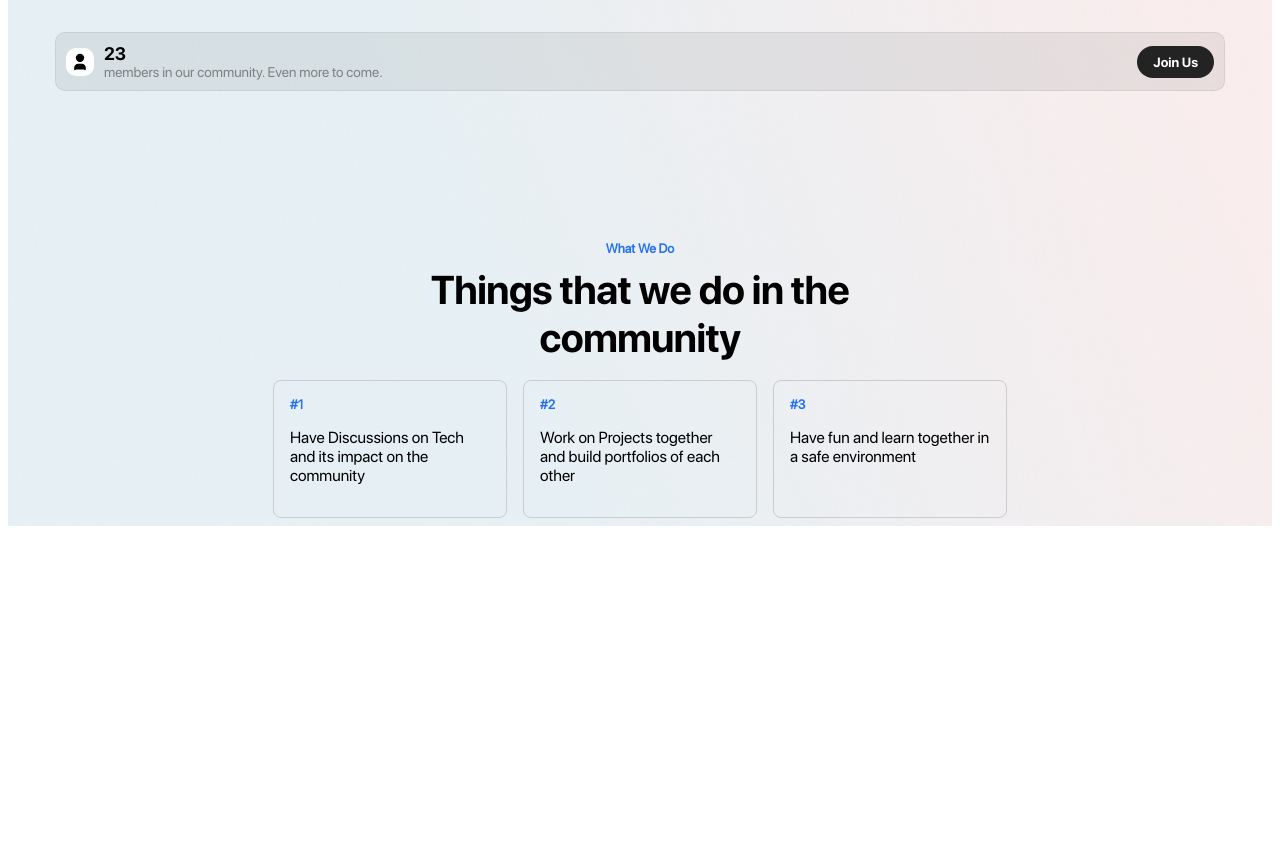
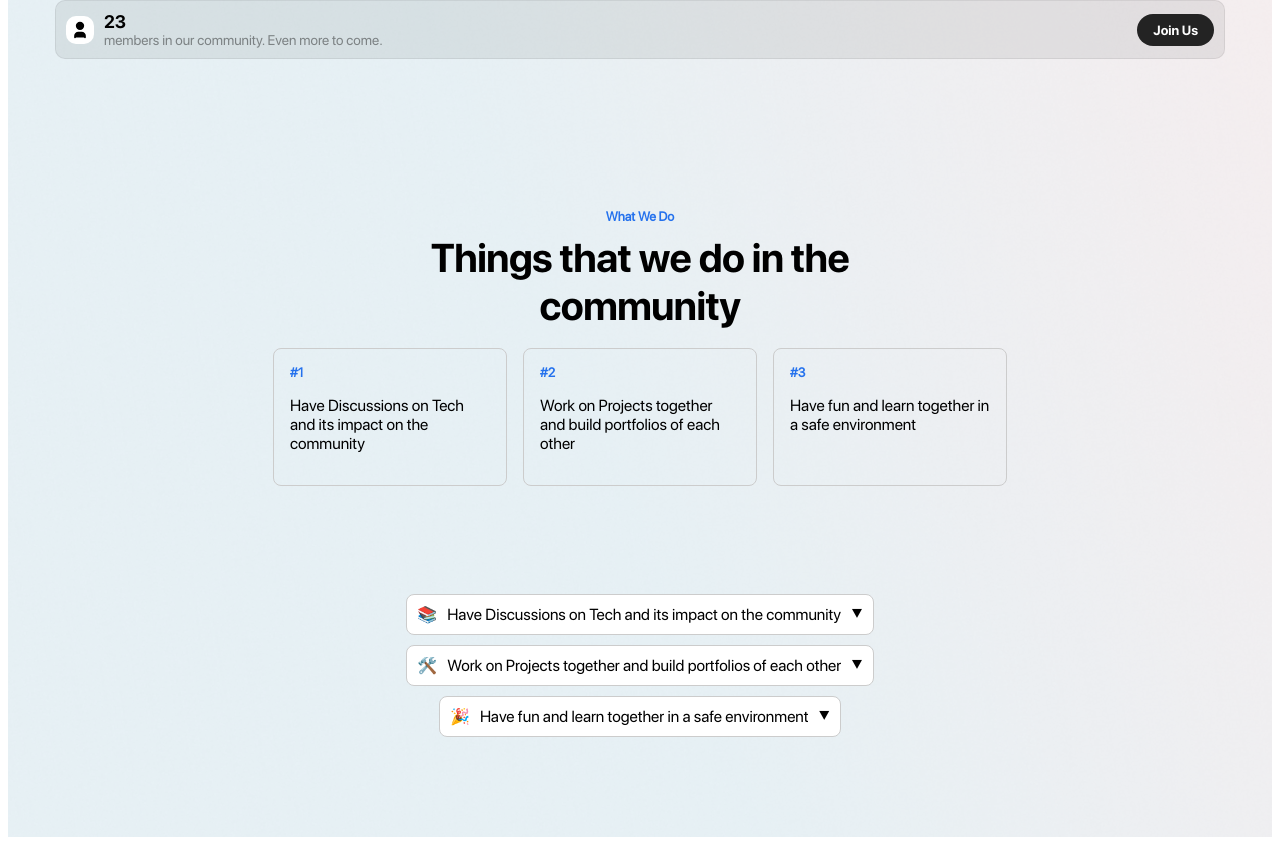
Before and after one commit to itcodehery/vox-tech-collective, a SvelteKit app in the folder landing-page-vox/: page / in a window 1280 px wide. Shown: the part 347-1192 px from the top of the page. Before the commit the page ends 881 px from the top, so only its background shows below. Built offline with nearby package versions, Linux system fonts and the light colour scheme.

Commit message:
added accordion

```diff
--- a/landing-page-vox/src/components/whatwedo.svelte
+++ b/landing-page-vox/src/components/whatwedo.svelte
@@ -29,6 +29,7 @@
         flex-direction: column;
         align-items: center;
         justify-content: center;
+        font-family: "SFProDisplayRegular", sans-serif;
         margin-top: 30px;
     }
 
--- a/landing-page-vox/src/routes/+page.svelte
+++ b/landing-page-vox/src/routes/+page.svelte
@@ -15,6 +15,36 @@
     function joinUsClick() {
         window.open("https://tally.so/r/3qRxa5", "_blank");
     }
+
+    let expandedItem = null;
+
+    function toggleItem(item) {
+        expandedItem = expandedItem === item ? null : item;
+    }
+
+    const items = {
+        "#1": {
+            id: "#1",
+            icon: "📚",
+            title: "Have Discussions on Tech and its impact on the community",
+            content:
+                "We have discussions on various topics in tech and how it impacts the community. We discuss the latest trends and how we can contribute to the community.",
+        },
+        "#2": {
+            id: "#2",
+            icon: "🛠️",
+            title: "Work on Projects together and build portfolios of each other",
+            content:
+                "We work on projects together and build portfolios of each other. We help each other grow and learn new skills.",
+        },
+        "#3": {
+            id: "#3",
+            icon: "🎉",
+            title: "Have fun and learn together in a safe environment",
+            content:
+                "We have fun and learn together in a safe environment. We make sure that everyone is comfortable and has a good time.",
+        },
+    };
 </script>
 
 <body>
@@ -60,6 +90,35 @@
                 categoryTitle="What We Do"
                 title="Things that we do in the community"
             />
+            <div class="section-gap" />
+            <div class="accordion">
+                {#each Object.values(items) as yoooo}
+                    <div class="accordion-item">
+                        <button
+                            class="accordion-header"
+                            on:click={() => toggleItem(yoooo.id)}
+                        >
+                            <div
+                                style="display: flex; flex-direction: row; gap: 10px;"
+                            >
+                                <p>{yoooo.icon}</p>
+                                <p>{yoooo.title}</p>
+                                {expandedItem === yoooo.id ? "▲" : "▼"}
+                            </div>
+
+                            <div
+                                class="accordion-content"
+                                style={expandedItem === yoooo.id
+                                    ? ""
+                                    : "display: none;"}
+                            >
+                                {yoooo.content}
+                            </div>
+                        </button>
+                    </div>
+                {/each}
+            </div>
+            <div style="height: 100px;" />
         </div>
     </section>
 </body>
@@ -114,6 +173,7 @@
         background-color: rgba(0, 0, 0, 0.122);
         border-radius: 80px;
         gap: 10px;
+        font-family: "SFProDisplayRegular", sans-serif;
     }
 
     .nav a {
@@ -167,6 +227,7 @@
     p {
         font-family: "SFProDisplayRegular", sans-serif;
         font-size: 16px;
+        margin: 0;
     }
     .section-gap {
         height: 100px;
@@ -177,4 +238,52 @@
         flex-direction: column;
         gap: 0px;
     }
+
+    .accordion {
+        display: flex;
+        flex-direction: column;
+        align-self: center;
+        align-items: center;
+        justify-content: center;
+        gap: 10px;
+        width: 100%;
+        max-width: 500px;
+        color: black;
+    }
+
+    .accordion-item {
+        display: flex;
+        flex-direction: column;
+        font-family: "SFProDisplayRegular", sans-serif;
+        background-color: #fff;
+        border: 1px solid #ccc;
+        border-radius: 8px;
+    }
+
+    .accordion-header {
+        display: flex;
+        flex-direction: row;
+        align-items: center;
+        justify-content: space-between;
+        padding: 10px;
+        font-family: "SFProDisplayBold", sans-serif;
+        background-color: #f5f5f5;
+        border-bottom: 1px solid #ccc;
+        border-radius: 8px 8px 0 0;
+        cursor: pointer;
+    }
+
+    .accordion button {
+        background: none;
+        border: none;
+        cursor: pointer;
+    }
+
+    .accordion-content {
+        border-top: 1px solid #fff;
+        padding: 10px;
+        border-radius: 0 0 8px 8px;
+        transition: ease-in-out 0.2s;
+        font-family: "SFProDisplayRegular", sans-serif;
+    }
 </style>
```
